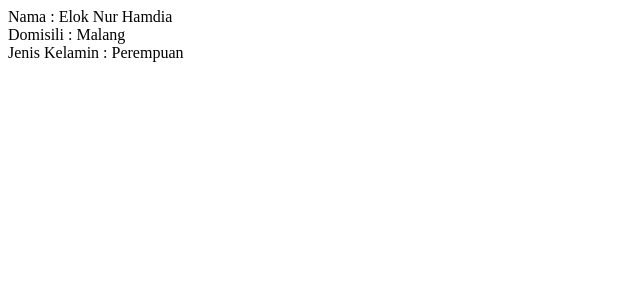
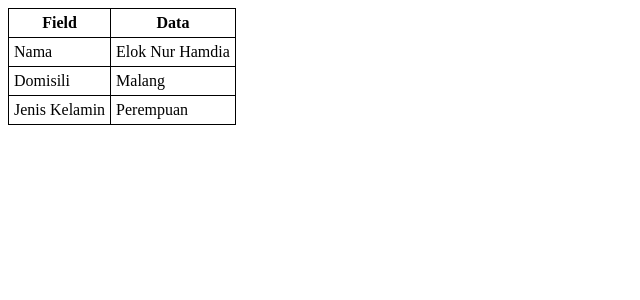
Before and after one commit to Triskalimatu20/Pemrograman-Web-Jobsheet6, a PHP site: page /array_2.php in a window 1280 px wide. Shown: the top 300 px of the page, without its empty margins (0-640 px from the left). Run offline with PHP 8.4, Linux system fonts and the light colour scheme.

Commit message:
modif array_2

```diff
--- a/PHP2/array_2.php
+++ b/PHP2/array_2.php
@@ -3,18 +3,42 @@
     <head>
         <meta charset="utf-8">
         <meta name="viewport" content="width=device-width, initial-scale=1">
-        <title></title>
+        <title>Data Dosen</title>
+        <style>
+            table, th, td {
+                border: 1px solid black;
+                border-collapse: collapse;
+                padding: 5px;
+            }
+        </style>
     </head>
+
     <body>
         <?php
         $Dosen = [
             'nama' => 'Elok Nur Hamdia',
             'domisili' => 'Malang',
-            'jenis_kelamin' => 'Perempuan' ];
+            'jenis_kelamin' => 'Perempuan'
+        ];
+        ?>
 
-        echo "Nama : {$Dosen ['nama']} <br>";
-        echo "Domisili : {$Dosen ['domisili']} <br>";
-        echo "Jenis Kelamin : {$Dosen ['jenis_kelamin']} <br>";
-        ?>
+        <table>
+            <tr>
+                <th>Field</th>
+                <th>Data</th>
+            </tr>
+            <tr>
+                <td>Nama</td>
+                <td><?php echo $Dosen['nama']; ?></td>
+            </tr>
+            <tr>
+                <td>Domisili</td>
+                <td><?php echo $Dosen['domisili']; ?></td>
+            </tr>
+            <tr>
+                <td>Jenis Kelamin</td>
+                <td><?php echo $Dosen['jenis_kelamin']; ?></td>
+            </tr>
+        </table>
     </body>
 </html>
```
